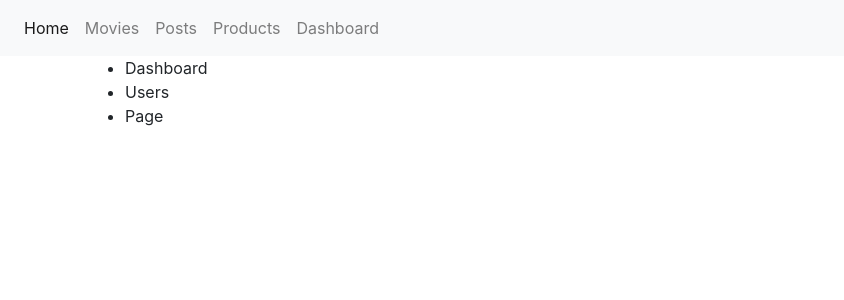
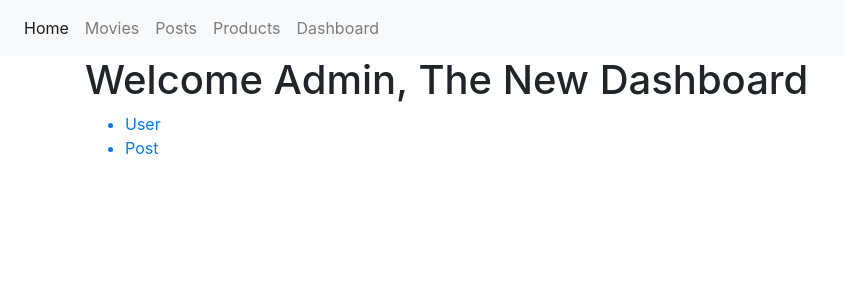
Before and after one commit to salmanbukhari37/react-app-vidly, a React (Create React App) app: page /admin in a window 1280 px wide. Shown: the top 300 px of the page, without its empty margins (0-844 px from the left). Built offline with nearby package versions, Linux system fonts and the light colour scheme.

Commit message:
Admin Component wokr

```diff
--- a/src/App.js
+++ b/src/App.js
@@ -1,7 +1,7 @@
 import React, { Component } from "react";
 import "bootstrap/dist/css/bootstrap.min.css";
 import "font-awesome/css/font-awesome.min.css";
-import { Route, Switch } from 'react-router-dom';
+import { Route, Switch, Redirect } from 'react-router-dom';
 import MoviesComponent from "./component/MoviesComponent";
 import Products from './component/Products';
 import Posts from './component/Posts';
@@ -9,6 +9,7 @@ import Dashboard from './component/admin/Dashboard';
 import Home from './component/Home';
 import NavBar from './component/common/NavBar';
 import ProductDetails from "./component/ProductDetails";
+import NotFound from './component/NotFound';
 
 class App extends Component {
   render() {
@@ -20,9 +21,12 @@ class App extends Component {
             <Route path="/" exact render={ (props) => <Home pageTitle={'Hello, Welcome to Demon World'} {...props} />} />
             <Route path="/movies" component={MoviesComponent} />
             <Route path="/posts/:year?/:month?" component={Posts} />
+            <Redirect from="/messages" to="/posts" />
             <Route path="/products/:id" component={ProductDetails} />
             <Route path="/products"  component={Products} />
             <Route path="/admin" component={Dashboard} />
+            <Route path="/not-found" component={NotFound} />
+            <Redirect to="/not-found" />
           </Switch>
         </div>
       </>
--- /dev/null
+++ b/src/component/NotFound.jsx
@@ -0,0 +1,7 @@
+import React from 'react';
+
+const NotFound = () => {
+    return ( <h1>No found.</h1> );
+}
+
+export default NotFound;
--- a/src/component/ProductDetails.jsx
+++ b/src/component/ProductDetails.jsx
@@ -1,11 +1,17 @@
 import React, { Component } from "react";
 
 class ProductDetails extends Component {
+  handleSave = () => {
+    // Navigate to products
+    this.props.history.replace('/products')
+  }
+
 
   render() {
     return (
       <div>
         <h1>Product Details - {this.props.match.params.id}</h1>
+        <button onClick={this.handleSave}>Save</button>
       </div>
     );
   }
--- a/src/component/admin/Dashboard.jsx
+++ b/src/component/admin/Dashboard.jsx
@@ -1,13 +1,14 @@
 import React from 'react';
+import { Link } from 'react-router-dom';
 
 const Dashboard = () => {
     return ( <div>
-        <ul>
-            <li>Dashboard</li>
-            <li>Users</li>
-            <li>Page</li>
-        </ul>
-    </div> );
+                <h1>Welcome Admin, The New Dashboard</h1>
+                <ul>
+                    <Link to="/admin/user"><li>User</li></Link>
+                    <Link to="/admin/post"><li>Post</li></Link>
+                </ul>
+            </div> );
 }
 
 export default Dashboard;
```
Also changed, not shown: src/component/admin/Posts.jsx (added, +9 -0 lines), src/component/admin/User.jsx (added, +9 -0 lines).
